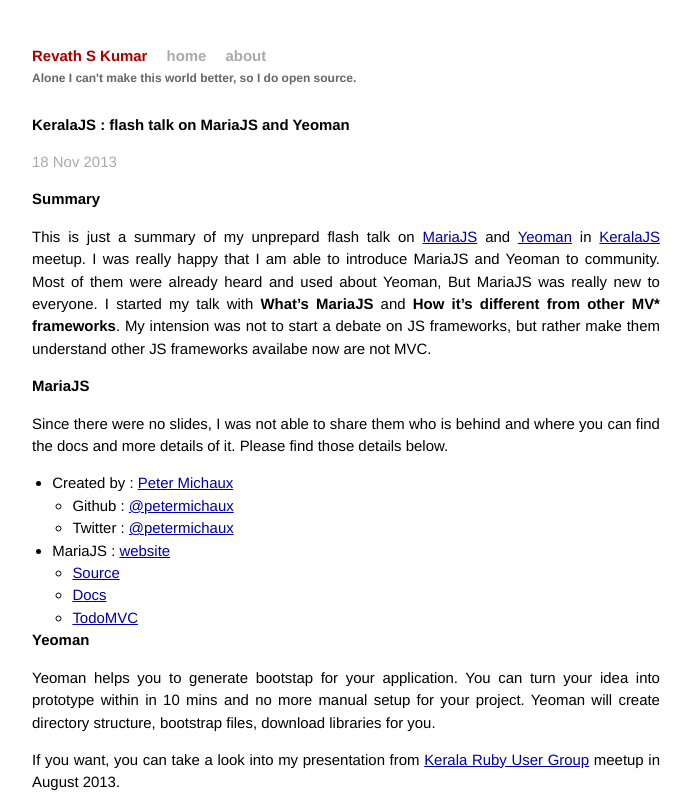
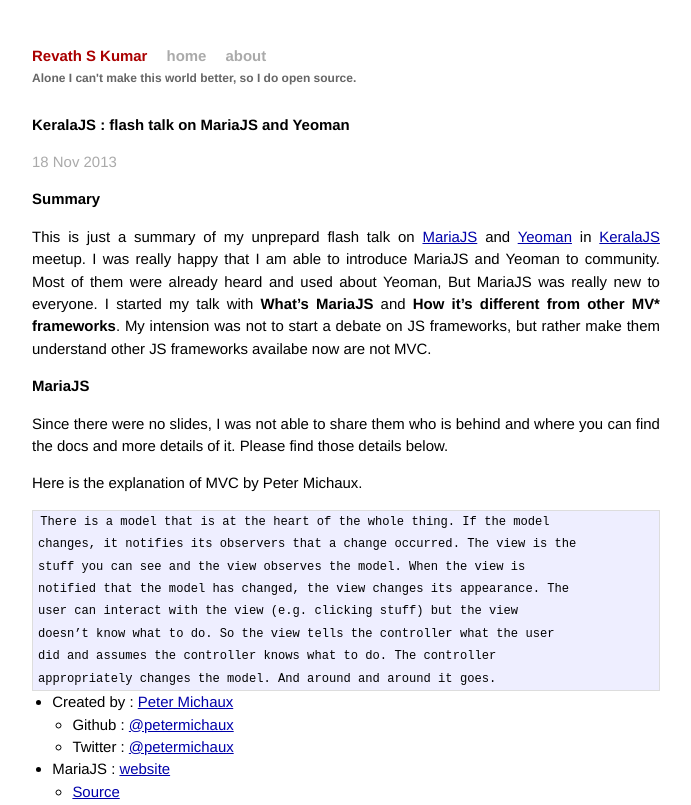
Before and after one commit to revathskumar/blog.revathskumar.com, a Jekyll site: the page built from _posts/2013-11-18-keralajs-flash-talk-on-mariajs-and-yeoman.md, in a window 1280 px wide and 900 px high, cut to the strip 0-805 px from the top of the window. Shown: the whole strip, without its empty margins (294-985 px from the left). Built offline with Jekyll 4.4.1, drawn with Linux system fonts in a browser that asks for light colours; Markdown is read by kramdown in place of the engine named in the settings.

Commit message:
Added explanation for MVC

```diff
--- a/_posts/2013-11-18-keralajs-flash-talk-on-mariajs-and-yeoman.md
+++ b/_posts/2013-11-18-keralajs-flash-talk-on-mariajs-and-yeoman.md
@@ -13,6 +13,17 @@
 # MariaJS
 
 Since there were no slides, I was not able to share them who is behind and where you can find the docs and more details of it. Please find those details below.
+
+Here is the explanation of MVC by Peter Michaux.
+
+    There is a model that is at the heart of the whole thing. If the model
+    changes, it notifies its observers that a change occurred. The view is the
+    stuff you can see and the view observes the model. When the view is
+    notified that the model has changed, the view changes its appearance. The
+    user can interact with the view (e.g. clicking stuff) but the view
+    doesn’t know what to do. So the view tells the controller what the user
+    did and assumes the controller knows what to do. The controller
+    appropriately changes the model. And around and around it goes.
 
 * Created by : [Peter Michaux](http://peter.michaux.ca/)
   * Github : [@petermichaux](https://github.com/petermichaux)
```
